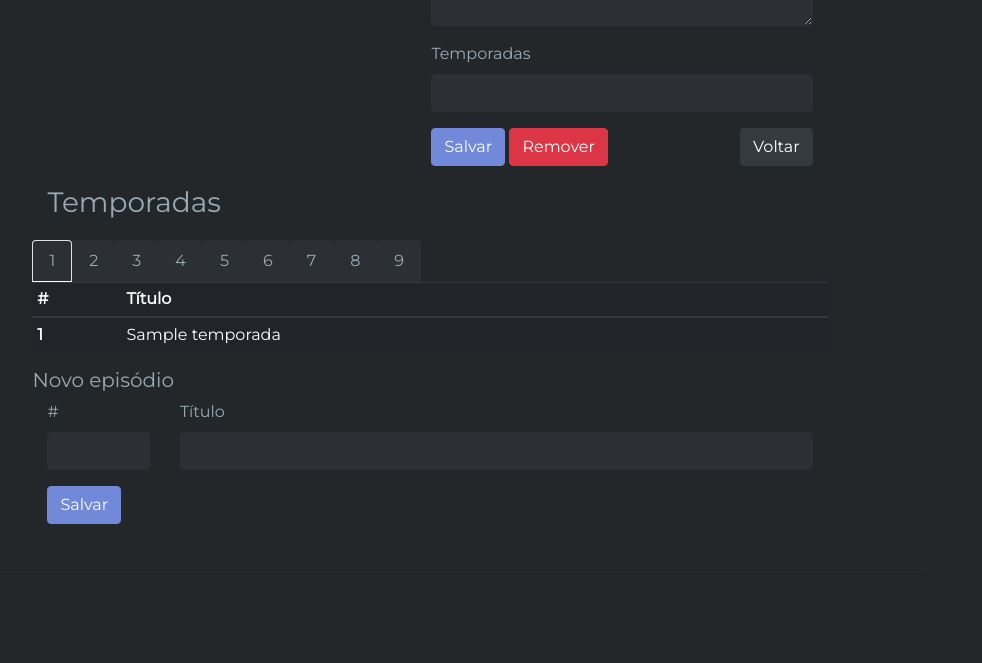
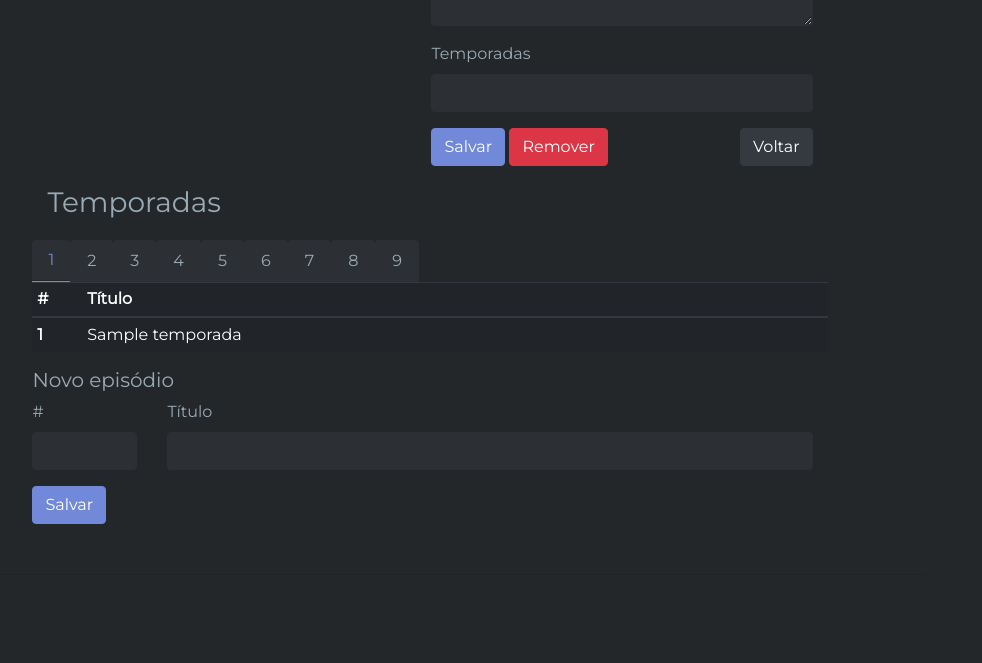
Before and after one commit to gabrieljm/viewed, a Flask app: template templates/editar.html in a window 1280 px wide. Shown: the part 472-1135 px from the top of the page, without its empty margins (210-1192 px from the left). Run offline with Flask 2, Linux system fonts and the light colour scheme; the template is opened without the code that fills it: most values are stand-ins (such as "Sample title", 1, 10 or a date in 2020); some libraries are stand-ins or nearby versions.

Commit message:
ajustes grid temporadas

```diff
--- a/templates/editar.html
+++ b/templates/editar.html
@@ -62,7 +62,7 @@
                       <table class="table table-sm table-hover table-dark">
                           <thead>
                             <tr>
-                              <th scope="col">#</th>
+                              <th class="col-episodioId" scope="col">#</th>
                               <th scope="col">Título</th>
                             </tr>
                           </thead>
@@ -111,7 +111,7 @@
 
                       <h5>Novo episódio</h5>
                       <form action="{{ url_for('criarEpisodio') }}" method="post">
-                        <fieldset class="col-sm">
+                        <fieldset class="col-sm novo-ep">
                             <input type="hidden" name="midiaId" value="{{ midia.id }}">
                             <input type="hidden" name="temporadaId" value="{{ i }}">
                             <div class="row">
@@ -151,6 +151,23 @@
     .modal-border {
         border-color: #2c2f33;
     }
+    .col-episodioId {
+        width: 50px;
+    }
+    .active {
+        border: none !important;
+        color: #7289da !important;
+    }
+    .nav-tabs {
+        border-color: #7289da;
+    }
+    .nav-link:hover {
+        border: none !important;
+        color: #7289da !important;
+    }
+    .novo-ep {
+        padding-left: 0;
+    }
 </style>
 
 {% endblock %}
```
Also changed, not shown: templates/editarUser.html (+19 -2 lines).
